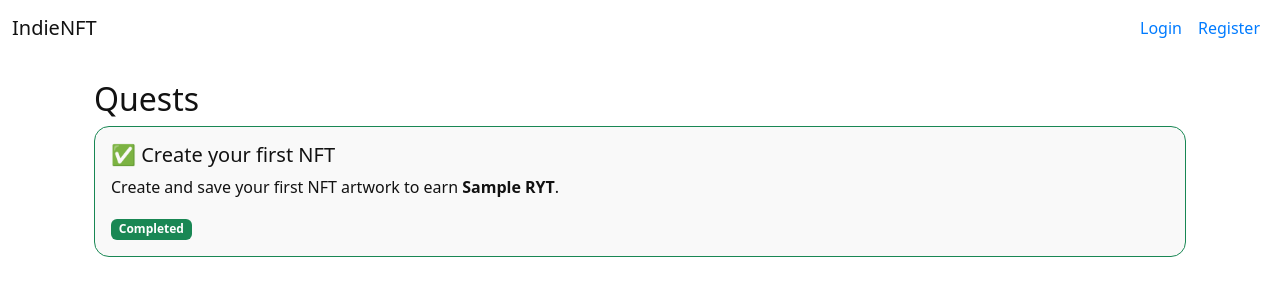
After one commit to SomeDumbShit/CryptoNFTCoin, a Flask app: template app/templates/quests.html in a window 1280 px wide. The commit adds this page. Shown: the top 300 px of the page. Run offline with Flask 3, Linux system fonts and the light colour scheme; tables that the repository leaves empty hold one stand-in row (values such as "Sample post"); the template is opened without the code that fills it: values that come from a table or form of the project are taken from there, most other values are stand-ins (such as "Sample title", 1, 10 or a date in 2020); parts of the project's set-up code (start-up, migrations or seed data) failed here and were passed over.

Commit message:
Сделал задачи

```diff
--- a/app/templates/layout.html
+++ b/app/templates/layout.html
@@ -36,6 +36,7 @@ body.gradient-bg {
           <a id="theme-toggle" class="nav-link nav-btn" href="#">🌙 Тема</a>
           <li class="nav-item"><a class="nav-link nav-btn" href="{{ url_for('main.profile') }}">Profile</a></li>
           <li class="nav-item"><a class="nav-link nav-btn" href="{{ url_for('main.create_art') }}">Create Art</a></li>
+          <li class="nav-item"><a class="nav-link nav-btn" href="{{ url_for('main.challenge') }}">Quests</a></li>
           <li class="nav-item"><a class="nav-link nav-btn" href="{{ url_for('main.marketplace') }}">Marketplace</a></li>
           <li class="nav-item"><a class="nav-link nav-btn" href="{{ url_for('auth.logout') }}">Logout</a></li>
         {% else %}
--- /dev/null
+++ b/app/templates/quests.html
@@ -0,0 +1,30 @@
+{% extends "layout.html" %}
+{% block content %}
+<link href="{{ url_for('static', filename='css/theme.css') }}" rel="stylesheet">
+
+<div class="container mt-4">
+    <h2>Quests</h2>
+
+    <div class="card mb-3 {% if quest_completed %}border-success{% endif %}">
+        <div class="card-body">
+            <h5 class="card-title">
+                {% if quest_completed %}
+                    ✅ Create your first NFT
+                {% else %}
+                    🎨 Create your first NFT
+                {% endif %}
+            </h5>
+            <p class="card-text">
+                Create and save your first NFT artwork to earn <strong>{{ quest_reward }} RYT</strong>.
+            </p>
+            {% if not quest_completed %}
+                <a href="{{ url_for('main.create_art') }}" class="btn btn-primary">
+                    Start Creating
+                </a>
+            {% else %}
+                <span class="badge bg-success">Completed</span>
+            {% endif %}
+        </div>
+    </div>
+</div>
+{% endblock %}
```
Also changed, not shown: app/routes.py (+57 -13 lines).
